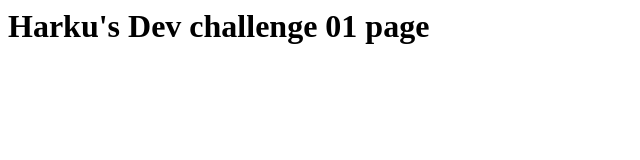
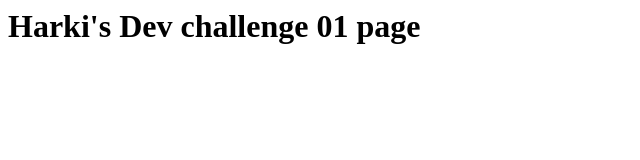
Before and after one commit to H4ruk1/dev-challenge-01, a plain HTML site: page docs/index.html in a window 1280 px wide. Shown: the whole page, without its empty margins (0-640 px from the left). Drawn offline with Linux system fonts and the light colour scheme.

Commit message:
Update index.html

```diff
--- a/docs/index.html
+++ b/docs/index.html
@@ -1 +1 @@
-<h1>Harku's Dev challenge 01 page</h1>
+<h1>Harki's Dev challenge 01 page</h1>
```
